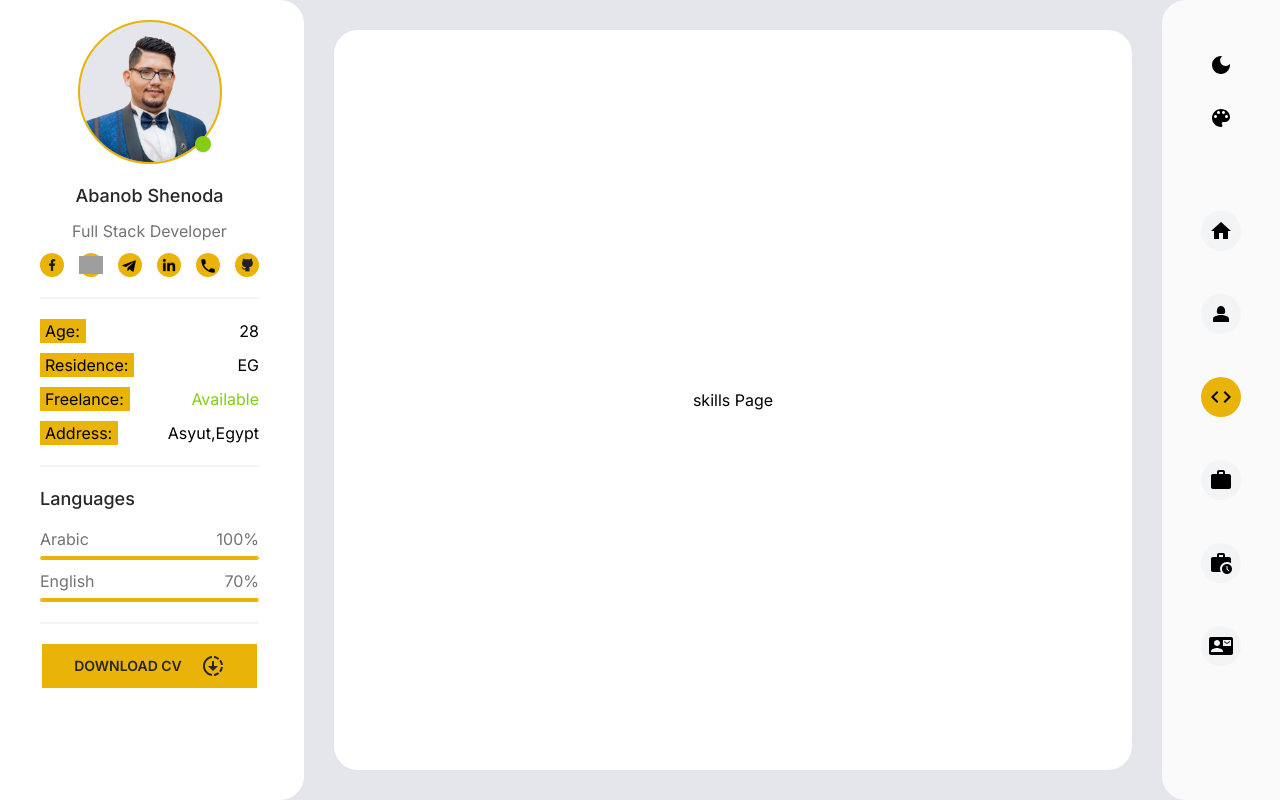
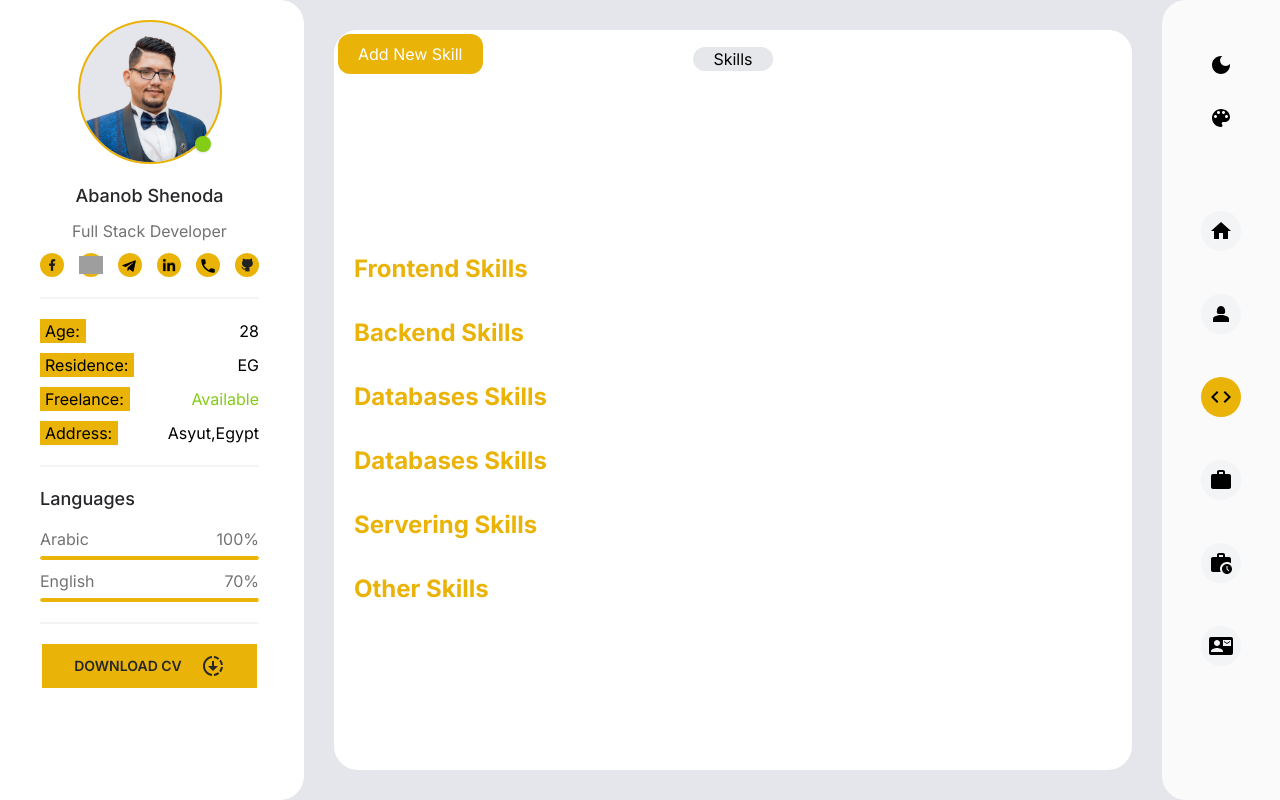
Before and after one commit to pepoo202020/LatestPortfolio, a React (Create React App) app: page /skills in a window 1280 px wide. Built offline with nearby package versions, Linux system fonts and the light colour scheme; grey boxes are pictures that could not be loaded.

Commit message:
update-8
connected firebase

```diff
--- a/package.json
+++ b/package.json
@@ -11,6 +11,7 @@
     "@testing-library/jest-dom": "^5.17.0",
     "@testing-library/react": "^13.4.0",
     "@testing-library/user-event": "^13.5.0",
+    "firebase": "^10.6.0",
     "react": "^18.2.0",
     "react-dom": "^18.2.0",
     "react-router-dom": "^6.18.0",
--- a/src/Pages/HomePage.jsx
+++ b/src/Pages/HomePage.jsx
@@ -83,7 +83,7 @@ const HomePage = () => {
             </span>
           </Link>
         </div>
-        <div className="lg:w-1/2 w-10/12 flex items-center justify-center">
+        <div className="lg:w-1/2 w-10/12 flex items-center justify-centerya">
           <img src={imageHandler(currentColorMode.value)} alt="" />
         </div>
       </div>
--- a/src/Pages/SkillsPage.jsx
+++ b/src/Pages/SkillsPage.jsx
@@ -1,16 +1,131 @@
 import React, { useContext } from "react";
 import { ModeContext } from "../contexts/modeContext";
+import { ColorModeContext } from "../contexts/colorModeContext";
+import { Link } from "react-router-dom";
 
 const SkillsPage = () => {
   const { currentMode } = useContext(ModeContext);
+  const { currentColorMode } = useContext(ColorModeContext);
+
+  const skills = [
+    {
+      category: "Frontend",
+      content: [
+        {
+          name: "HTML",
+
+          image:
+            "https://upload.wikimedia.org/wikipedia/commons/thumb/6/61/HTML5_logo_and_wordmark.svg/1024px-HTML5_logo_and_wordmark.svg.png",
+        },
+      ],
+    },
+    {
+      category: "Backend",
+      content: [
+        {
+          name: "Node Js",
+          image:
+            "https://static-00.iconduck.com/assets.00/node-js-icon-1901x2048-mk1e13df.png",
+        },
+      ],
+    },
+    {
+      category: "Databases",
+      content: [
+        {
+          name: "Mongo DB",
+          image:
+            "https://seeklogo.com/images/M/mongodb-logo-655F7D542D-seeklogo.com.png",
+        },
+      ],
+    },
+    {
+      category: "Databases",
+      content: [
+        {
+          name: "Mongo DB",
+          image:
+            "https://seeklogo.com/images/M/mongodb-logo-655F7D542D-seeklogo.com.png",
+        },
+      ],
+    },
+    {
+      category: "Servering",
+      content: [
+        {
+          name: "AWS",
+          image:
+            "https://cdn.iconscout.com/icon/free/png-256/free-aws-3215369-2673787.png",
+        },
+      ],
+    },
+    {
+      category: "Others",
+      content: [
+        {
+          name: "Flutter",
+          image:
+            "https://w7.pngwing.com/pngs/67/315/png-transparent-flutter-hd-logo-thumbnail.png",
+        },
+      ],
+    },
+  ];
+
+  const SkillCategoryHandler = (cat_name) => {
+    switch (cat_name) {
+      case "Frontend":
+        return "Frontend Skills";
+      case "Backend":
+        return "Backend Skills";
+      case "Databases":
+        return "Databases Skills";
+      case "Servering":
+        return "Servering Skills";
+      default:
+        return "Other Skills";
+    }
+  };
   return (
-    <div className="w-full h-full lg:px-[30px] lg:py-[30px] px-[15px] pt-[15px] pb-[60pxs]">
+    <div className="w-full h-full  lg:px-[30px] lg:py-[30px] px-[15px] pt-[15px] pb-[60px] ">
       <div
-        className={`rounded-3xl w-full h-full flex flex-wrap lg:items-center items-start justify-center lg:gap-5 ${
+        className={`rounded-3xl w-full h-full relative flex flex-wrap  items-start  overflow-y-auto justify-start lg:gap-5 ${
           currentMode ? "bg-white" : "bg-black"
         }`}
       >
-        skills Page
+        <div
+          className={`h-[50px] flex items-center sticky top-0 z-40 ${
+            currentMode ? "bg-white" : "bg-black"
+          } w-full`}
+        >
+          <h1
+            className={`${
+              currentMode ? "text-black bg-gray-200" : "text-white bg-gray-700"
+            } px-[20px] rounded-xl mt-2  w-fit mx-auto `}
+          >
+            Skills
+          </h1>
+          <Link
+            to={"http://localhost:3001/login"}
+            className={`absolute top-1 left-1 ${currentColorMode.value} text-white lg:px-5 px-2 py-2 rounded-xl`}
+          >
+            Add New Skill
+          </Link>
+        </div>
+        <div className="w-full h-fit flex flex-col items-start justify-start gap-5 px-5">
+          {skills.map((skill, index) => (
+            <div
+              key={index}
+              className="flex flex-col items-start justify-start gap-3"
+            >
+              <h1
+                className={`${currentColorMode.textColor} font-bold text-2xl`}
+              >
+                {SkillCategoryHandler(skill.category)}
+              </h1>
+              <div></div>
+            </div>
+          ))}
+        </div>
       </div>
     </div>
   );
--- /dev/null
+++ b/src/Utils/Firebase.js
@@ -0,0 +1,14 @@
+import { initializeApp } from "firebase/app";
+
+const firebaseConfig = {
+  apiKey: "AIzaSyDmdHEZXqQcN2QvaKx8vGIVY7vBhRh8API",
+  authDomain: "portfolio-39e76.firebaseapp.com",
+  projectId: "portfolio-39e76",
+  storageBucket: "portfolio-39e76.appspot.com",
+  messagingSenderId: "208149328743",
+  appId: "1:208149328743:web:597e25e534fd8d343075c2",
+  measurementId: "G-5NPPRVW3HX",
+};
+
+// Initialize Firebase
+const app = initializeApp(firebaseConfig);
```
Also changed, not shown: 2 other files (tests, documents, lock files or other folders).
